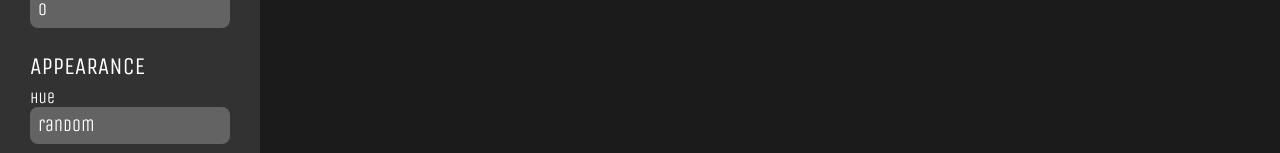
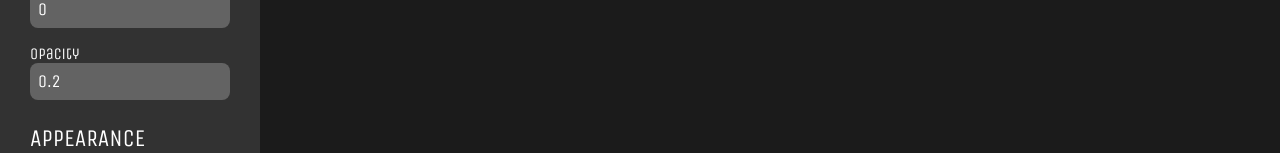
Before and after one commit to ralfpopescu/vedado-art, a React (Create React App) app: page / in a window 1280 px wide. Shown: the part 607-760 px from the top of the page. Built offline with nearby package versions, Linux system fonts and the light colour scheme.

Commit message:
Add opacity

```diff
--- a/package.json
+++ b/package.json
@@ -2,10 +2,12 @@
   "name": "vedado-art",
   "version": "0.1.0",
   "private": true,
+  "homepage": "https://ralfpopescu.github.io/vedado-art/",
   "dependencies": {
     "babel-loader": "^8.0.4",
     "dom-to-image": "^2.6.0",
     "file-saver": "^2.0.2",
+    "gh-pages": "^2.0.1",
     "hex-rgb": "^4.1.0",
     "html2canvas": "^1.0.0-rc.3",
     "randomcolor": "^0.5.3",
@@ -27,7 +29,9 @@
     "start": "react-scripts start",
     "build": "react-scripts build",
     "test": "react-scripts test",
-    "eject": "react-scripts eject"
+    "eject": "react-scripts eject",
+    "predeploy": "yarn run build",
+    "deploy": "gh-pages -d build"
   },
   "eslintConfig": {
     "extends": "react-app"
--- a/src/Art.js
+++ b/src/Art.js
@@ -8,8 +8,7 @@ const Stripe = styled.div`
   width: ${props => props.width}px;
   background-color: ${props => {
     const colors = hexRgb(props.color, { format: "array" });
-    console.log(`rgba(${colors[0]},${colors[1]},${colors[2]}, 0.2)`);
-    return `rgba(${colors[0]},${colors[1]},${colors[2]}, 0.2)`;
+    return `rgba(${colors[0]},${colors[1]},${colors[2]}, ${props.opacity})`;
   }};
   display: flex;
   flex-grow: 1;
@@ -125,6 +124,7 @@ const Art = ({
   dotColors,
   texture,
   stripes,
+  opacity,
   id,
   forwardedRef
 }) => {
@@ -152,7 +152,7 @@ const Art = ({
         </ImageContainer>
         <StripeContainer>
           {stripes.map(({ color, width }) => (
-            <Stripe color={color} width={width} />
+            <Stripe color={color} width={width} opacity={opacity} />
           ))}
           {dotColors.map(color => (
             <Dot
--- a/src/ArtController.js
+++ b/src/ArtController.js
@@ -170,7 +170,8 @@ class ArtController extends React.Component {
       stripeColors: generateColors(15, "random"),
       dotColors: generateColors(0, "random"),
       stripes: generateStripes(15, "random"),
-      texture: "none"
+      texture: "none",
+      opacity: 0.2
     };
     this.handleTrackNameChange = this.handleTrackNameChange.bind(this);
     this.handleHueChange = this.handleHueChange.bind(this);
@@ -229,6 +230,10 @@ class ArtController extends React.Component {
       dotColors: generateColors(event.target.value, this.state.hue)
     });
   }
+
+  handleOpacityChange = event => {
+    this.setState({ opacity: event.target.value });
+  };
 
   handleTextureChange(value) {
     this.setState({ texture: value });
@@ -416,6 +421,7 @@ class ArtController extends React.Component {
       stripeColors,
       stripes,
       dotColors,
+      opacity,
       texture
     } = this.state;
     const { ButtonGroup } = this;
@@ -487,6 +493,12 @@ class ArtController extends React.Component {
             value={this.state.numberOfDots}
             onChange={this.handleDotNumberChange}
           />
+          Opacity
+          <Input
+            type="text"
+            value={this.state.opacity}
+            onChange={this.handleOpacityChange}
+          />
           <FieldHeader>APPEARANCE</FieldHeader>
           Hue
           <Input
@@ -547,6 +559,7 @@ class ArtController extends React.Component {
             centerLogo={centerLogo}
             centerTrackname={centerTrackname}
             stripes={stripes}
+            opacity={opacity}
             ref={this.artRef}
           />
         </div>
```
Also changed, not shown: 1 other file (tests, documents, lock files or other folders).
